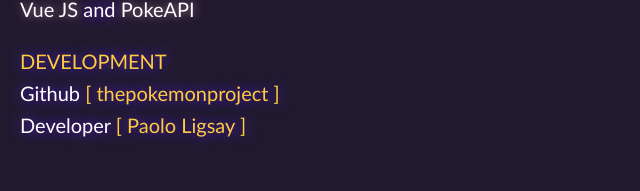
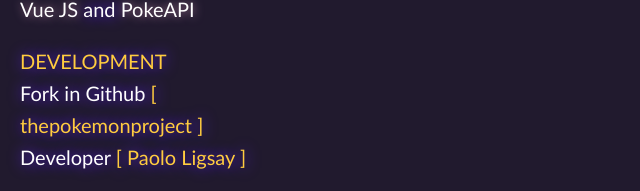
Before and after one commit to paoloLigsay/thepokemonproject, a Vue app: page / in a window 1280 px wide. Shown: the part 560-751 px from the top of the page, without its empty margins (0-640 px from the left). Built offline with nearby package versions, Linux system fonts and the light colour scheme; no server answers.

Commit message:
remove scoped styling

```diff
--- a/src/components/pokemonList.vue
+++ b/src/components/pokemonList.vue
@@ -26,7 +26,3 @@
     props: ["pokemons"],
   }
 </script>
-
-<style scoped>
-
-</style>
--- a/src/components/pokemonSearch.vue
+++ b/src/components/pokemonSearch.vue
@@ -32,7 +32,7 @@
     <p class="text text--20 text--yellow sp-none"> DEVELOPMENT </p>
 
     <a target="_blank" href="https://github.com/paoloLigsay/thepokemonproject" class="text text--20 sp-none">
-      Github
+      Fork in Github
       <span class="text--yellow">
         [ thepokemonproject ]
       </span>
@@ -88,7 +88,3 @@
     },
   }
 </script>
-
-<style scoped>
-
-</style>
```
